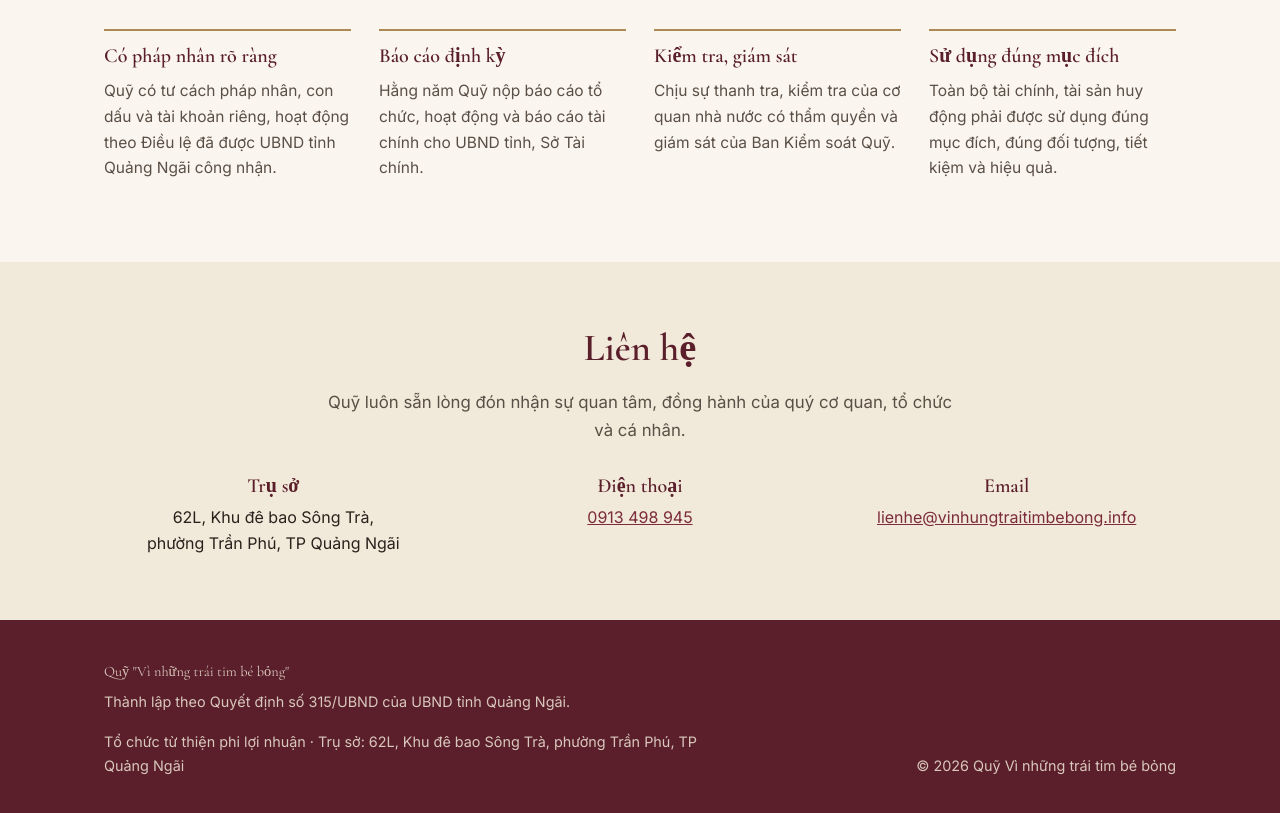
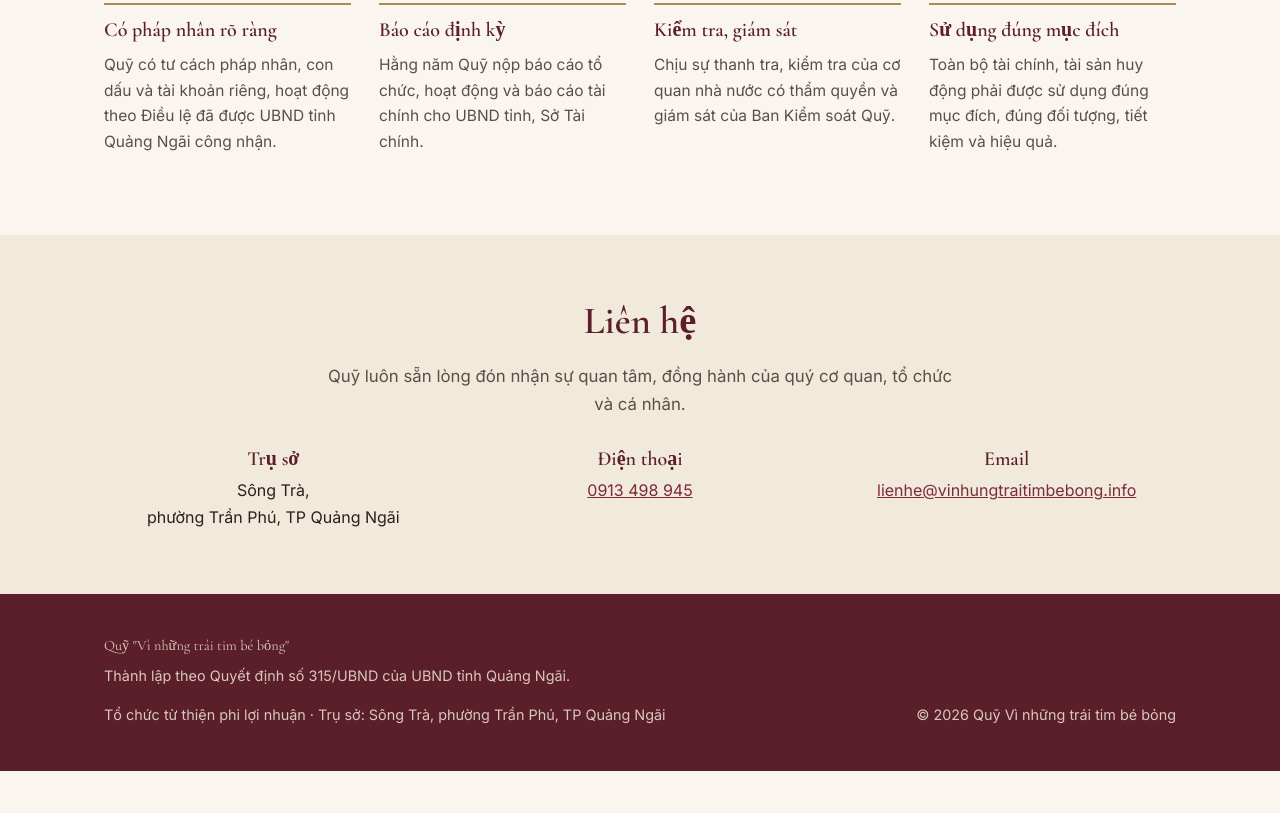
Before and after one commit to hvhwan-debug/TTBB, a plain HTML site: page index.html in a window 1280 px wide. Shown: the part 1725-2538 px from the top of the page. After the commit the page ends 2496 px from the top, so only its background shows below. Drawn offline with nearby package versions, Linux system fonts and the light colour scheme.

Commit message:
Rút gọn địa chỉ trụ sở thành: Sông Trà, phường Trần Phú, TP Quảng Ngãi

```diff
--- a/index.html
+++ b/index.html
@@ -75,7 +75,7 @@
         <dl class="legal-facts">
           <div><dt>Giấy phép thành lập</dt><dd>Số 315/UBND</dd></div>
           <div><dt>Cơ quan cấp phép</dt><dd>UBND tỉnh Quảng Ngãi</dd></div>
-          <div><dt>Trụ sở</dt><dd>62L, Khu đê bao Sông Trà, phường Trần Phú, TP Quảng Ngãi</dd></div>
+          <div><dt>Trụ sở</dt><dd>Sông Trà, phường Trần Phú, TP Quảng Ngãi</dd></div>
         </dl>
       </div>
     </div>
@@ -131,7 +131,7 @@
       <div class="contact-grid">
         <div class="c-item">
           <h3>Trụ sở</h3>
-          <p>62L, Khu đê bao Sông Trà,<br>phường Trần Phú, TP Quảng Ngãi</p>
+          <p>Sông Trà,<br>phường Trần Phú, TP Quảng Ngãi</p>
         </div>
         <div class="c-item">
           <h3>Điện thoại</h3>
@@ -152,7 +152,7 @@
     <div>
       <p class="footer-brand">Quỹ "Vì những trái tim bé bỏng"</p>
       <p>Thành lập theo Quyết định số 315/UBND của UBND tỉnh Quảng Ngãi.</p>
-      <p>Tổ chức từ thiện phi lợi nhuận · Trụ sở: 62L, Khu đê bao Sông Trà, phường Trần Phú, TP Quảng Ngãi</p>
+      <p>Tổ chức từ thiện phi lợi nhuận · Trụ sở: Sông Trà, phường Trần Phú, TP Quảng Ngãi</p>
     </div>
     <p class="footer-copy">© <span id="year"></span> Quỹ Vì những trái tim bé bỏng</p>
   </div>
```
